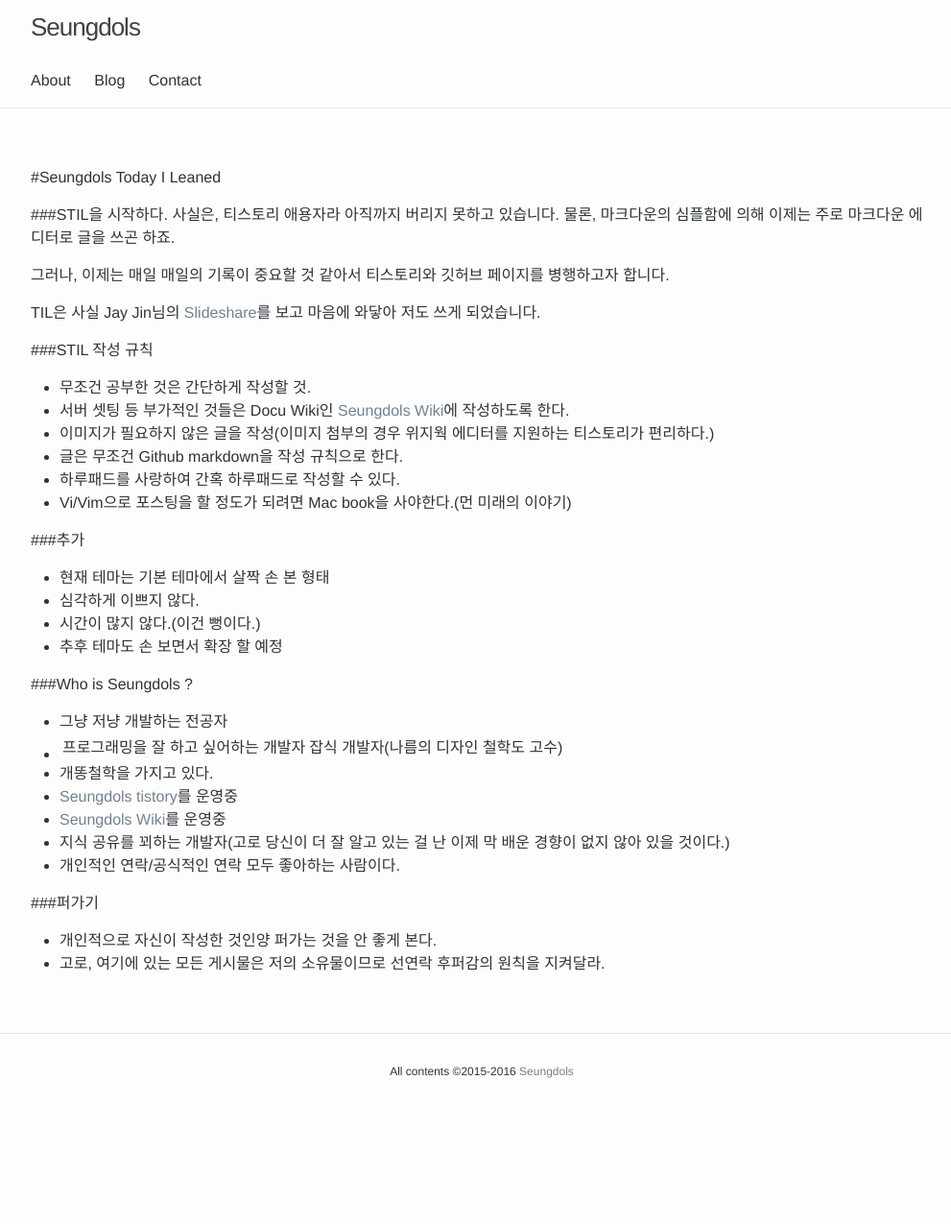
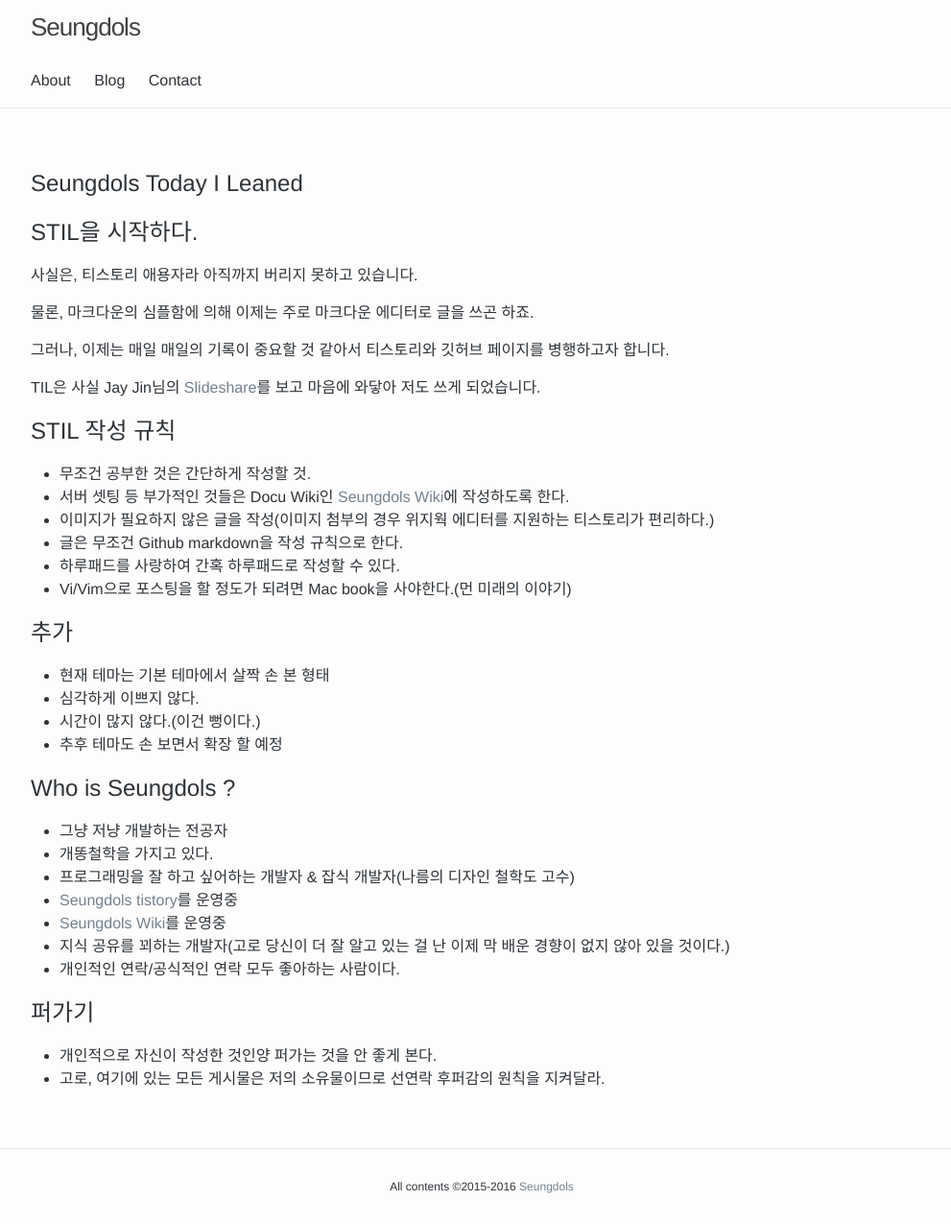
Before and after one commit to seungdols/seungdols.github.io, a Jekyll site: the page built from about.md, in a window 1280 px wide. Shown: the whole page at 96% size, without its empty margins (138-1129 px from the left). Built offline with Jekyll 4.4.1, drawn with Linux system fonts in a browser that asks for light colours; before the commit the page ends 1155 px from its top, so only the background shows below that.

```diff
--- a/about.md
+++ b/about.md
@@ -4,18 +4,21 @@ title: About
 permalink: /about/
 ---
 
-#Seungdols Today I Leaned
+Seungdols Today I Leaned
+=
 
+STIL을 시작하다.
+===
+사실은, 티스토리 애용자라 아직까지 버리지 못하고 있습니다.
 
-###STIL을 시작하다.
-사실은, 티스토리 애용자라 아직까지 버리지 못하고 있습니다.
 물론, 마크다운의 심플함에 의해 이제는 주로 마크다운 에디터로 글을 쓰곤 하죠.
 
 그러나, 이제는 매일 매일의 기록이 중요할 것 같아서 티스토리와 깃허브 페이지를 병행하고자 합니다.
 
 TIL은 사실 Jay Jin님의 [Slideshare](http://www.slideshare.net/jayjin0427/ss-61315271)를 보고 마음에 와닿아 저도 쓰게 되었습니다.
 
-###STIL 작성 규칙
+STIL 작성 규칙
+===
 - 무조건 공부한 것은 간단하게 작성할 것.
 - 서버 셋팅 등 부가적인 것들은 Docu Wiki인 [Seungdols Wiki](http://seungdols.com)에 작성하도록 한다.
 - 이미지가 필요하지 않은 글을 작성(이미지 첨부의 경우 위지웍 에디터를 지원하는 티스토리가 편리하다.)
@@ -23,21 +26,24 @@ TIL은 사실 Jay Jin님의 [Slideshare](http://www.slideshare.net/jayjin0427/ss
 - 하루패드를 사랑하여 간혹 하루패드로 작성할 수 있다.
 - Vi/Vim으로 포스팅을 할 정도가 되려면 Mac book을 사야한다.(먼 미래의 이야기)
 
-###추가
+추가
+===
 - 현재 테마는 기본 테마에서 살짝 손 본 형태
 - 심각하게 이쁘지 않다.
 - 시간이 많지 않다.(이건 뻥이다.)
 - 추후 테마도 손 보면서 확장 할 예정
 
-###Who is Seungdols ?
+Who is Seungdols ?
+===
 - 그냥 저냥 개발하는 전공자
-- 프로그래밍을 잘 하고 싶어하는 개발자 | 잡식 개발자(나름의 디자인 철학도 고수)
 - 개똥철학을 가지고 있다.
+- 프로그래밍을 잘 하고 싶어하는 개발자 & 잡식 개발자(나름의 디자인 철학도 고수)
 - [Seungdols tistory](http://seungdols.tistory.com)를 운영중
 - [Seungdols Wiki](http://seungdols.com/start)를 운영중
 - 지식 공유를 꾀하는 개발자(고로 당신이 더 잘 알고 있는 걸 난 이제 막 배운 경향이 없지 않아 있을 것이다.)
 - 개인적인 연락/공식적인 연락 모두 좋아하는 사람이다.
 
-###퍼가기
+퍼가기
+===
 - 개인적으로 자신이 작성한 것인양 퍼가는 것을 안 좋게 본다.
 - 고로, 여기에 있는 모든 게시물은 저의 소유물이므로 선연락 후퍼감의 원칙을 지켜달라.
```
Also changed, not shown: _posts/2015-12-22-welcome-to-jekyll.markdown (deleted, +0 -27 lines).
